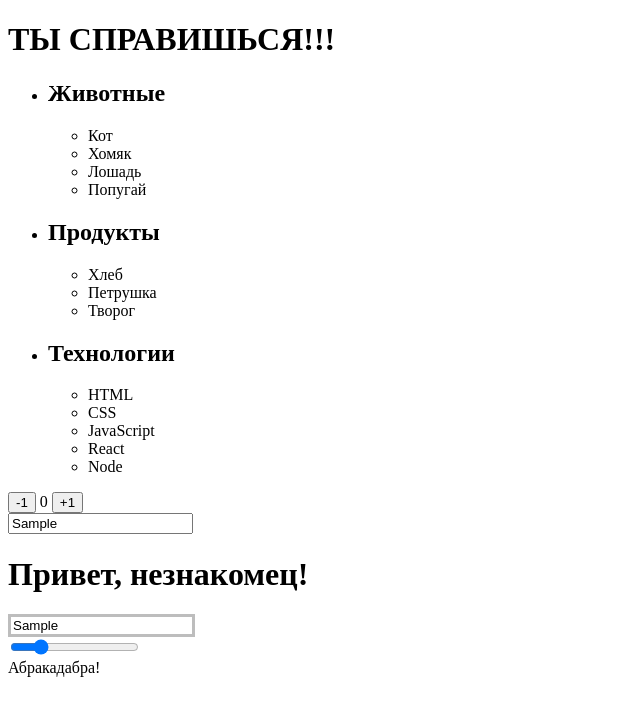
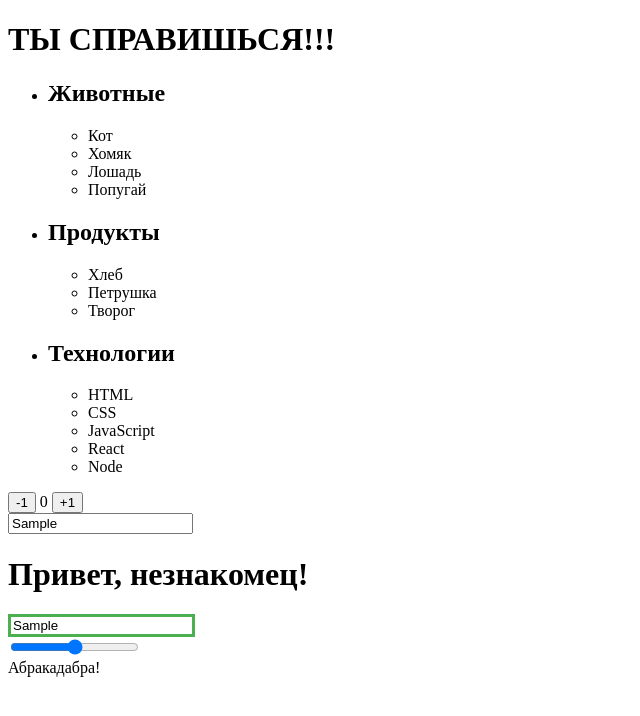
Before and after one commit to zurab5550/goit-js-hw-07-NEW, a plain HTML site: page index.html in a window 1280 px wide. Both pictures are taken after typing "Sample", "Sample" into the empty fields and a click on the button "+1". Shown: the whole page, without its empty margins (0-640 px from the left). Drawn offline with Linux system fonts and the light colour scheme.

Commit message:
fixed task-6 (remove/add) instead of replace

```diff
--- a/index.html
+++ b/index.html
@@ -65,8 +65,8 @@
     <!-- <script src="./js/task-3.js" type="module"></script> -->
     <!-- <script src="./js/task-4.js" type="module"></script> -->
     <!-- <script src="./js/task-5.js" type="module"></script> -->
-    <!-- <script src="./js/task-6.js" type="module"></script> -->
-    <script src="./js/task-7.js" type="module"></script>
+    <script src="./js/task-6.js" type="module"></script>
+    <!-- <script src="./js/task-7.js" type="module"></script> -->
   </body>
 </html>
 
--- a/js/task-6.js
+++ b/js/task-6.js
@@ -4,8 +4,7 @@ inputField.addEventListener("change", function () {
   if (this.value.length < +this.dataset.length || this.value.length > +this.dataset.length) {
     this.classList.add("invalid")
   } else {
-    this.classList.replace("invalid", "valid")
-    // this.classList.remove("invalid")
-    // this.classList.add("valid")
+    this.classList.remove("invalid")
+    this.classList.add("valid")
   }
 })
```
